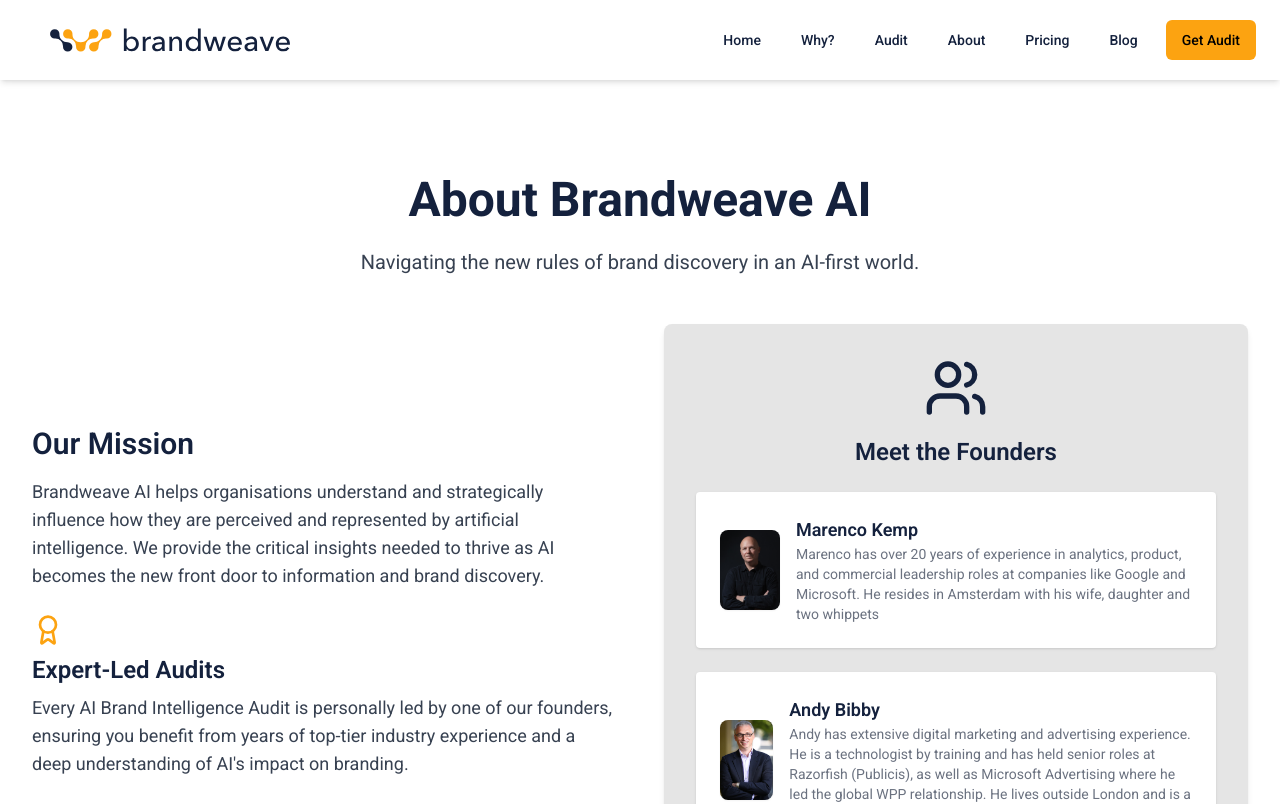
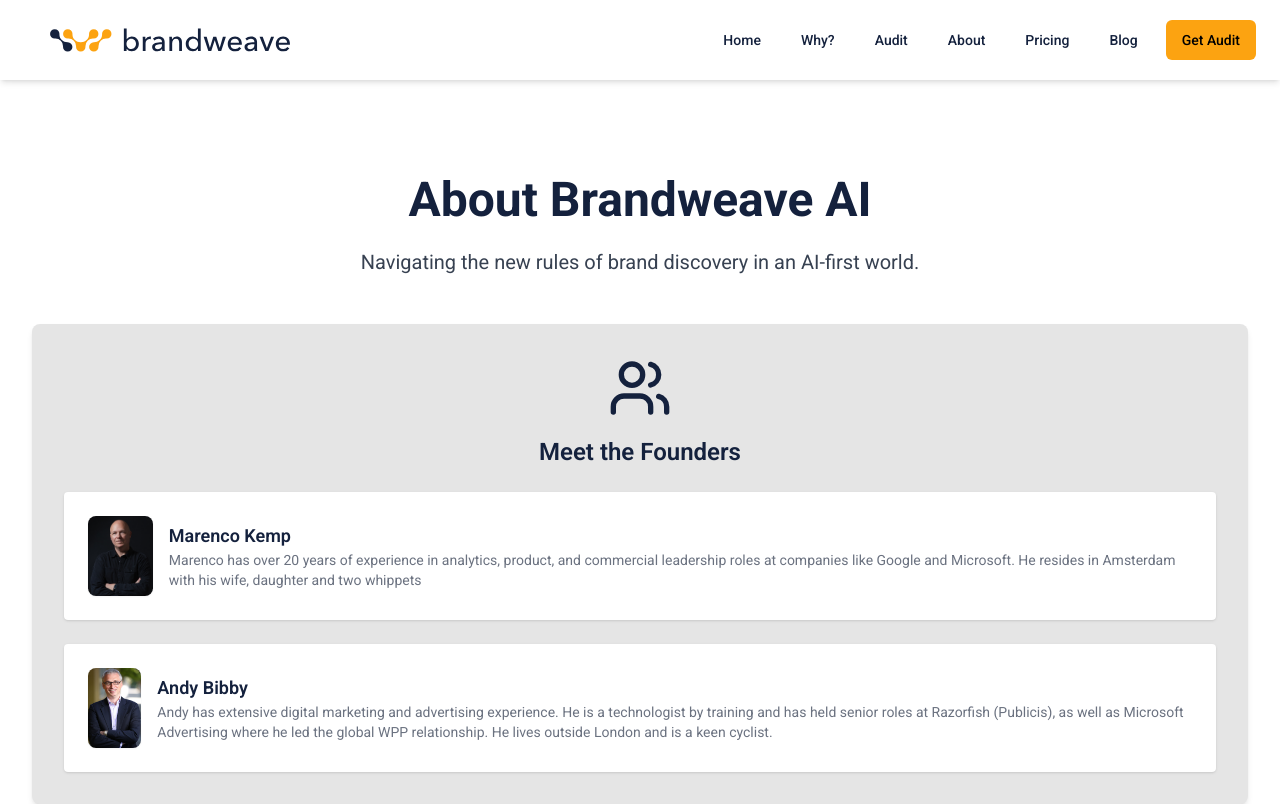
Before and after one commit to moog500nl/brandweave-site-google, a React (Vite) app: page /about-us in a window 1280 px wide. Shown: the top 804 px of the page. Built offline with nearby package versions, Linux system fonts and the light colour scheme.

Commit message:
Remove About Us boxes
Removed the "Our Mission" and "Expert-Led Audits" boxes from the About Us page.

```diff
--- a/src/pages/AboutUsPage.tsx
+++ b/src/pages/AboutUsPage.tsx
@@ -2,7 +2,7 @@
 import React from 'react';
 import PageSection from '@/components/PageSection';
 import CallToAction from '@/components/CallToAction';
-import { Users, Award, Lightbulb } from 'lucide-react';
+import { Users, Lightbulb } from 'lucide-react';
 import usePageMetadata from '@/hooks/usePageMetadata';
 
 const AboutUsPage: React.FC = () => {
@@ -28,20 +28,8 @@ const AboutUsPage: React.FC = () => {
           </p>
         </div>
 
-        {/* Our Mission & Expert-Led */}
-        <div className="grid md:grid-cols-2 gap-12 mb-16 items-center">
-          <div>
-            <h2 className="text-3xl font-semibold mb-4 text-brand-navy">Our Mission</h2>
-            <p className="text-lg text-gray-700 mb-6">
-              Brandweave AI helps organisations understand and strategically influence how they are perceived and represented by artificial intelligence. We provide the critical insights needed to thrive as AI becomes the new front door to information and brand discovery.
-            </p>
-            <Award size={32} className="text-brand-orange mb-2" />
-            <h3 className="text-2xl font-semibold mb-2 text-brand-navy">Expert-Led Audits</h3>
-            <p className="text-lg text-gray-700">
-              Every AI Brand Intelligence Audit is personally led by one of our founders, ensuring you benefit from years of top-tier industry experience and a deep understanding of AI's impact on branding.
-            </p>
-          </div>
-          <div className="bg-brand-lightGray p-8 rounded-lg shadow-md">
+        {/* Meet the Founders */}
+        <div className="bg-brand-lightGray p-8 rounded-lg shadow-md mb-16">
            <Users size={64} className="text-brand-navy mx-auto mb-4" />
           <h3 className="text-2xl font-semibold text-brand-navy text-center">Meet the Founders</h3>
           <div className="space-y-6 mt-6">
@@ -70,7 +58,6 @@ const AboutUsPage: React.FC = () => {
             </div>
           </div>
         </div>
-        </div>
 
         {/* Our Unique Approach */}
         <div className="bg-brand-navy p-8 md:p-12 rounded-lg shadow-xl">
```
Lines whose indentation alone changed are shown as unchanged.
